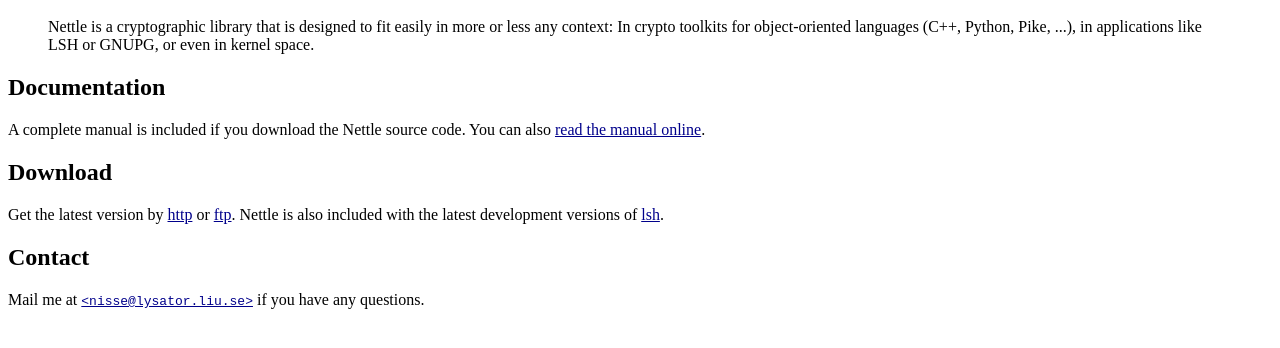
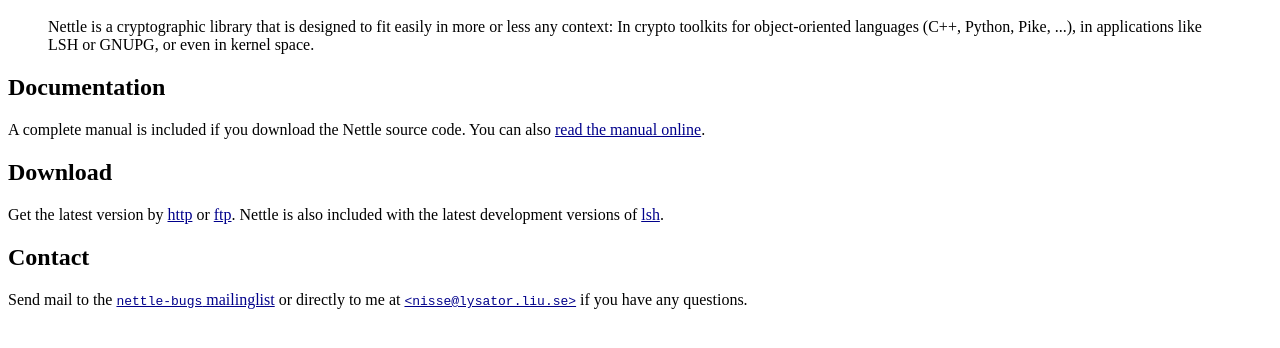
Before and after one commit to jeremyfrench/lsh, a plain HTML site: page src/nettle/index.html in a window 1280 px wide. Shown: the part 48-396 px from the top of the page. Drawn offline with Linux system fonts and the light colour scheme.

Commit message:
Added link to mailing list.
Rev: src/nettle/index.html:1.2

```diff
--- a/src/nettle/index.html
+++ b/src/nettle/index.html
@@ -21,11 +21,13 @@ Get the latest version by <a
 href="http://www.lysator.liu.se/~nisse/archive/">http</a> or <a
 href="ftp://ftp.lysator.liu.se/pub/security/lsh">ftp</a>. Nettle is
 also included with the latest development versions of <a
-href="http://www.net.lut.ac.uk/psst/">lsh</a>.
+href="http://www.lysator.liu.se/~nisse/lsh">lsh</a>.
 
 <h2> Contact </h2>
 
-Mail me at <a
+Send mail to the <a
+href='http://lists.lysator.liu.se/mailman/listinfo/nettle-bugs'><tt>nettle-bugs</tt>
+mailinglist</a> or directly to me at <a
 href="mailto:nisse@lysator.liu.se"><tt>&lt;nisse@lysator.liu.se&gt;</tt></a>
 if you have any questions.
 
```
